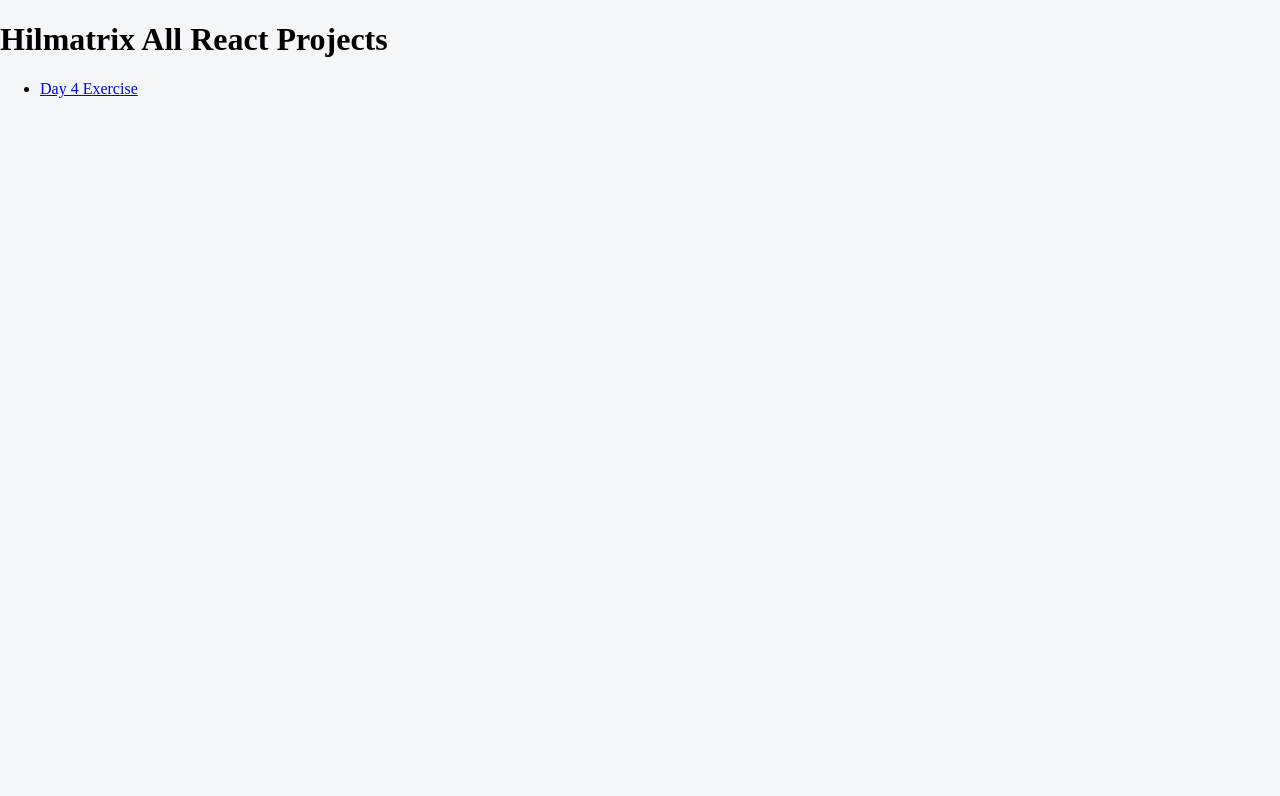
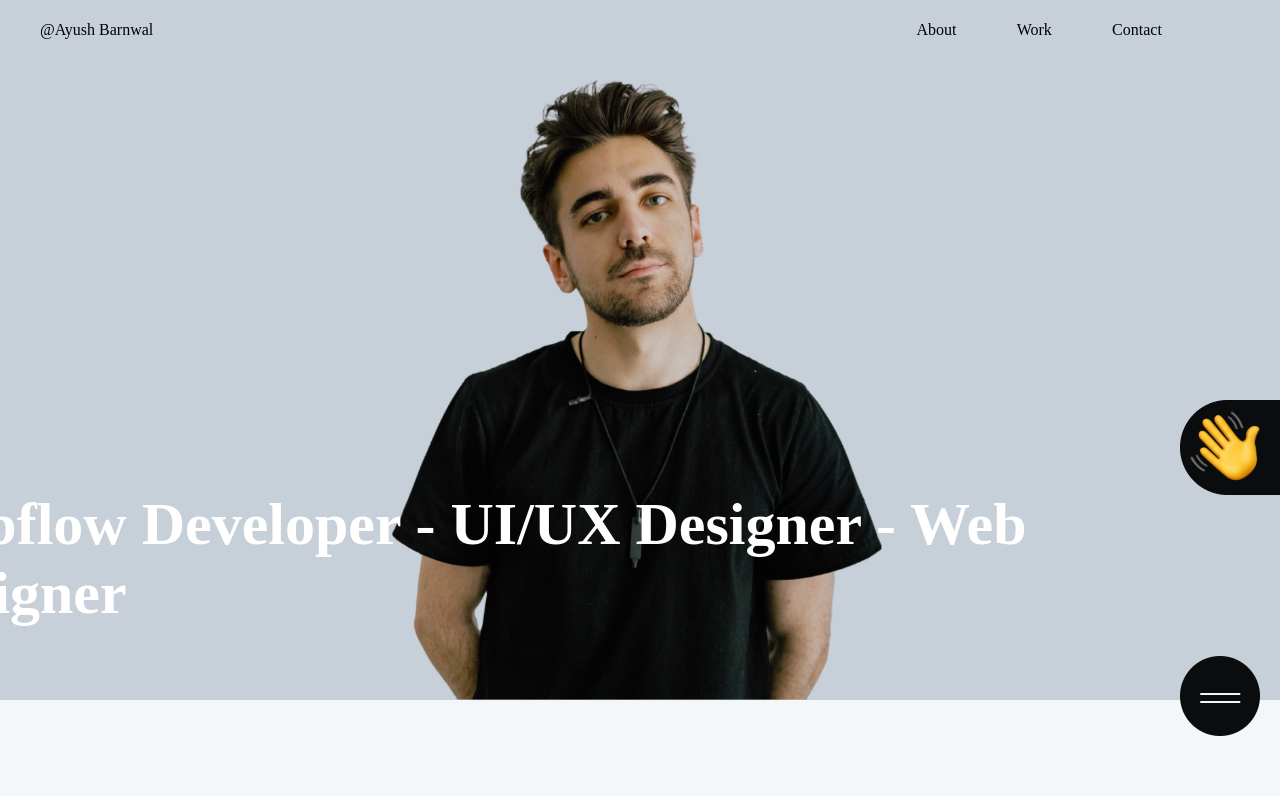
Before and after one commit to hilmatrix/dti-front-end-react, a React (Vite) app: page / in a window 1280 px wide. Shown: the top 796 px of the page. Built offline with nearby package versions, Linux system fonts and the light colour scheme.

Commit message:
set landing page as main page

```diff
--- a/src/App.tsx
+++ b/src/App.tsx
@@ -5,25 +5,12 @@ import Day4Exercise2 from "./exercises/day4/exercise1/route/Contact/index";
 
 const App: React.FC = () => {
   return (
-    <div>
-      {location.pathname === '/' && (
-        <div>
-        <h1>Hilmatrix All React Projects</h1>
-        <nav>
-          <ul>
-            <li>
-            <a href="/day4exercise1">Day 4 Exercise</a>
-            </li>
-          </ul>
-        </nav>
-        </div>
-       )}
-
+    <>
       <Routes>
-        <Route path="/day4exercise1" element={<Day4Exercise1 />} />
-        <Route path="/day4exercise1/contact" element={<Day4Exercise2 />} />
+        <Route path="/" element={<Day4Exercise1 />} />
+        <Route path="/contact" element={<Day4Exercise2 />} />
       </Routes>
-    </div>
+    </>
   );
 }
 
--- a/src/exercises/day4/exercise1/components/Header/index.tsx
+++ b/src/exercises/day4/exercise1/components/Header/index.tsx
@@ -9,9 +9,9 @@ const Index: FC = () => {
             </div>
             <nav>
                 <ul>
-                    <li><a href="/day4exercise1/#about">About</a></li>
-                    <li><a href="/day4exercise1/#work">Work</a></li>
-                    <li><a href="/day4exercise1/contact">Contact</a></li>
+                    <li><a href="/#about">About</a></li>
+                    <li><a href="/#work">Work</a></li>
+                    <li><a href="/contact">Contact</a></li>
                 </ul>
             </nav>
         </header>
--- a/src/exercises/day4/exercise1/components/RightMenu/index.tsx
+++ b/src/exercises/day4/exercise1/components/RightMenu/index.tsx
@@ -33,7 +33,7 @@ const Index: FC = () => {
                             <li><a href="#hero">Home</a></li>
                             <li><a href="#about">About</a></li>
                             <li><a href="#work">Work</a></li>
-                            <li><a href="/day4exercise1/contact">Contact</a></li>
+                            <li><a href="/contact">Contact</a></li>
                         </ul>
                     </nav>
                     <div className="right-menu-social">
@@ -42,7 +42,7 @@ const Index: FC = () => {
                                 <li><a href="https://www.linkedin.com/in/hilmatrix/">LinkedIn</a></li>
                                 <li><a href="https://www.twitter.com">Twitter</a></li>
                                 <li><a href="https://www.instagram.com/hilmatrix">Instagram</a></li>
-                                <li><a href="/day4exercise1/contact">Contact</a></li>
+                                <li><a href="/contact">Contact</a></li>
                             </ul>
                         </nav>
                     </div>
```
